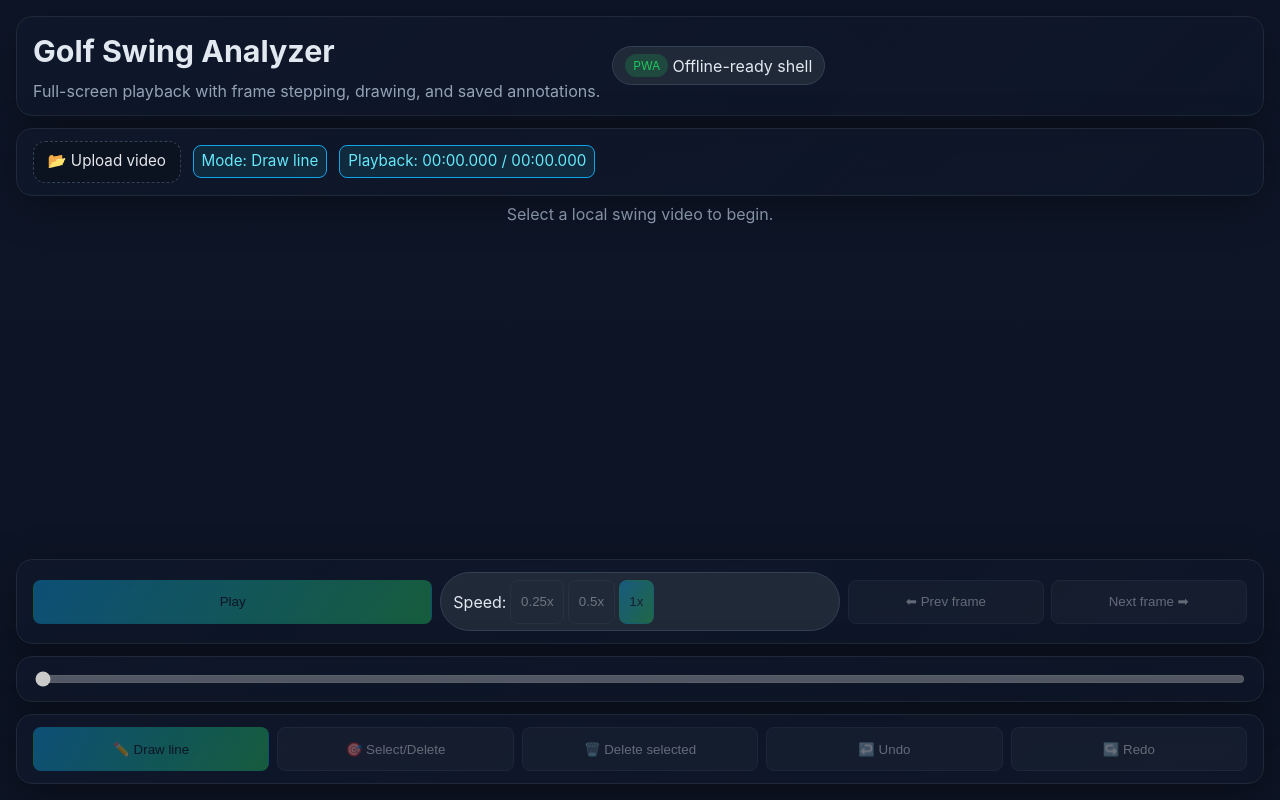
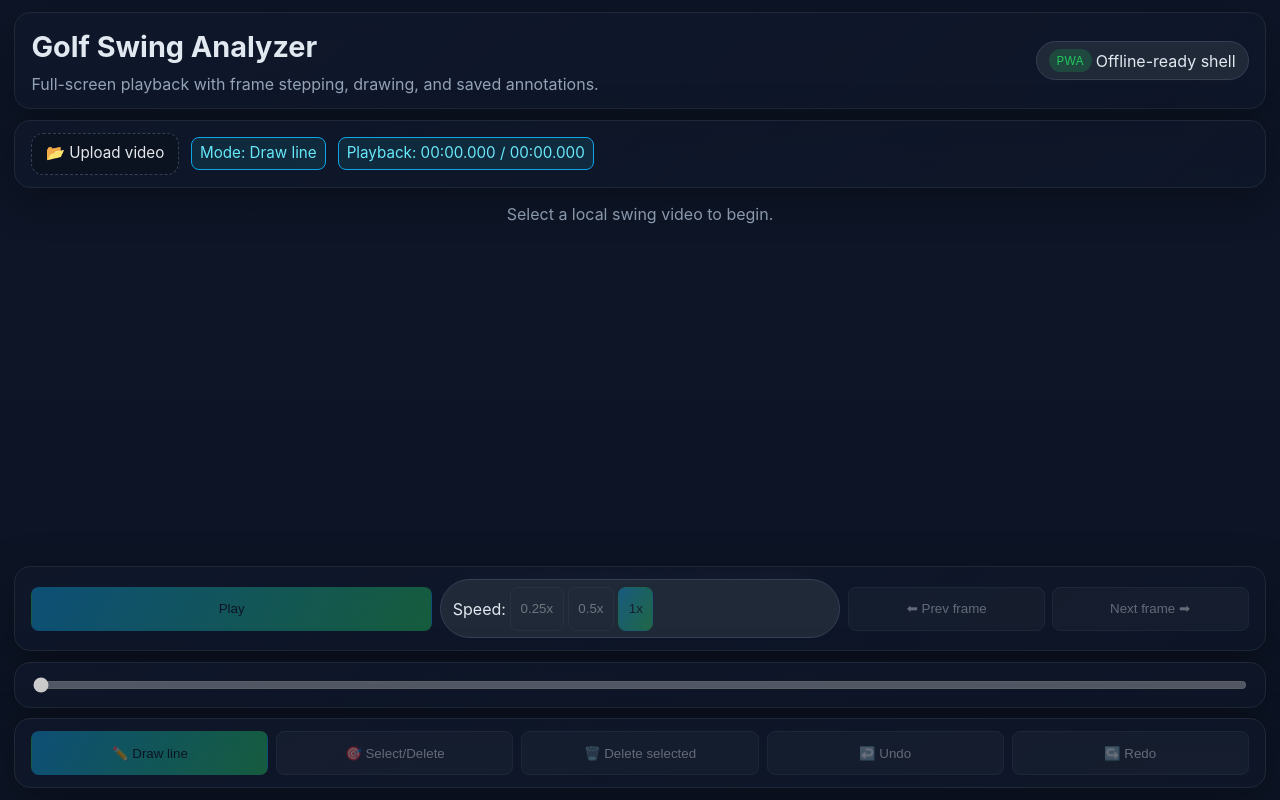
Before and after one commit to matsuatsu/pwa-movie-viewer, a React (Vite) app: page / in a window 1280 px wide. Built offline with nearby package versions, Linux system fonts and the light colour scheme.

Commit message:
Refactor player to overlay full-screen layout

```diff
--- a/src/App.tsx
+++ b/src/App.tsx
@@ -312,14 +312,15 @@ function App() {
   };
 
   return (
-    <div className="app-shell">
+    <div className="app-screen">
       <div
-        className="video-shell"
+        className="screen"
         ref={containerRef}
         onPointerDown={handlePointerDown}
         onPointerMove={handlePointerMove}
         onPointerUp={handlePointerUp}
       >
+        <div className="video-layer">
           {videoUrl ? (
             <video
               ref={videoRef}
@@ -336,10 +337,12 @@ function App() {
               <p className="hint">Tap the Upload button to load a file for analysis.</p>
             </div>
           )}
-        <canvas className="overlay" ref={canvasRef} />
+        </div>
 
-        <div className="overlay-layer overlay-top">
-          <div className="glass-row">
+        <canvas className="canvas-layer" ref={canvasRef} />
+
+        <div className="ui-layer ui-top">
+          <div className="glass-row top-bar">
             <div>
               <h1 className="title">Golf Swing Analyzer</h1>
               <p className="subtitle">
@@ -362,7 +365,7 @@ function App() {
           </div>
         </div>
 
-        <div className="overlay-layer overlay-bottom">
+        <div className="ui-layer ui-bottom">
           <div className="glass-row toolbar">
             <button className="primary" onClick={handlePlayPause} disabled={!videoUrl}>
               {isPlaying ? 'Pause' : 'Play'}
--- a/src/index.css
+++ b/src/index.css
@@ -4,7 +4,9 @@
   font-weight: 400;
   color: #e2e8f0;
   background-color: #0f172a;
-  --viewport-height: 100vh;
+  --viewport-height: 100dvh;
+  --safe-top: env(safe-area-inset-top, 0px);
+  --safe-bottom: env(safe-area-inset-bottom, 0px);
 }
 
 * {
@@ -29,11 +31,9 @@ a {
 }
 
 #root {
-  min-height: var(--viewport-height, 100vh);
-  height: 100%;
+  height: var(--viewport-height, 100dvh);
   width: 100%;
   max-width: none;
-  padding: 0;
 }
 
 button {
@@ -62,19 +62,24 @@ input[type='range'] {
   width: 100%;
 }
 
-.app-shell {
-  min-height: var(--viewport-height, 100vh);
-  width: 100%;
+.app-screen {
   position: relative;
+  height: var(--viewport-height, 100dvh);
+  width: 100vw;
+  overflow: hidden;
 }
 
-.video-shell {
+.screen {
   position: relative;
+  height: 100%;
   width: 100%;
-  height: var(--viewport-height, 100vh);
+  touch-action: none;
   background: #0b1220;
-  overflow: hidden;
-  touch-action: none;
+}
+
+.video-layer {
+  position: absolute;
+  inset: 0;
 }
 
 video {
@@ -87,12 +92,12 @@ video {
   pointer-events: none;
 }
 
-canvas.overlay {
+.canvas-layer {
   position: absolute;
   inset: 0;
-  pointer-events: none;
   width: 100%;
   height: 100%;
+  pointer-events: auto;
 }
 
 .empty-state {
@@ -112,24 +117,26 @@ canvas.overlay {
   font-size: 0.95rem;
 }
 
-.overlay-layer {
+.ui-layer {
   position: absolute;
   left: 0;
   right: 0;
   display: flex;
   flex-direction: column;
-  gap: 0.75rem;
-  padding: 1rem;
+  gap: 0.65rem;
+  padding: 0.9rem;
   z-index: 2;
   pointer-events: none;
 }
 
-.overlay-top {
+.ui-top {
   top: 0;
+  padding-top: calc(0.75rem + var(--safe-top));
 }
 
-.overlay-bottom {
+.ui-bottom {
   bottom: 0;
+  padding-bottom: calc(0.75rem + var(--safe-bottom));
 }
 
 .glass-row {
@@ -146,9 +153,13 @@ canvas.overlay {
   pointer-events: auto;
 }
 
+.top-bar {
+  justify-content: space-between;
+}
+
 .title {
   margin: 0;
-  font-size: clamp(1.4rem, 3vw, 1.9rem);
+  font-size: clamp(1.25rem, 4vw, 1.8rem);
 }
 
 .subtitle {
@@ -188,7 +199,7 @@ canvas.overlay {
 
 .toolbar {
   display: grid;
-  grid-template-columns: repeat(auto-fit, minmax(200px, 1fr));
+  grid-template-columns: repeat(auto-fit, minmax(180px, 1fr));
   gap: 0.5rem;
   align-items: center;
   width: 100%;
@@ -196,7 +207,7 @@ canvas.overlay {
 
 .stepper {
   display: grid;
-  grid-template-columns: repeat(auto-fit, minmax(160px, 1fr));
+  grid-template-columns: repeat(auto-fit, minmax(140px, 1fr));
   gap: 0.4rem;
 }
 
@@ -260,10 +271,6 @@ input[type='file'] {
 }
 
 @media (max-width: 768px) {
-  #root {
-    padding: 0;
-  }
-
   .glass-row {
     align-items: flex-start;
   }
```
Lines whose indentation alone changed are shown as unchanged.
